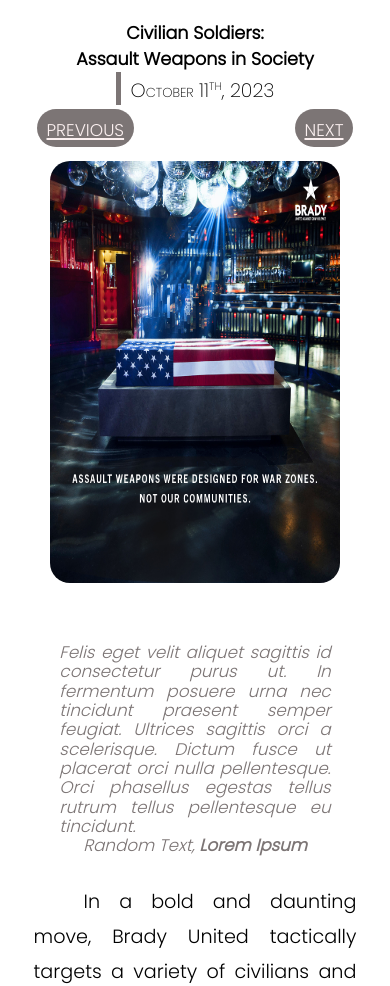
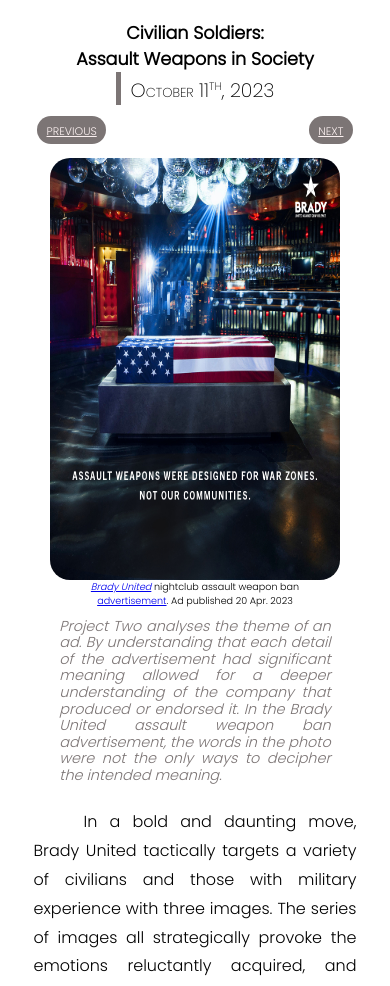
Before and after one commit to rickibeckless/EnglishCompI-PortfolioApp, a website: page public/pages/projects/civilian-soldiers.html in a window 390 px wide. Shown: the part 81-1067 px from the top of the page. Drawn offline with Linux system fonts and the light colour scheme.

Commit message:
project styling

```diff
--- a/public/css/pageStyles/projectStyles/projectStyles.css
+++ b/public/css/pageStyles/projectStyles/projectStyles.css
@@ -109,7 +109,6 @@
 
     display: flex;
     flex-direction: column;
-    /* align-items: center; */
 
     padding: 2% 4%;
 
@@ -119,15 +118,24 @@
 
 figure {
     display: flex;
-    justify-content: center;
     width: 100%;
     height: 100%;
+    flex-direction: column;
+    align-items: center;
+    flex-wrap: wrap;
 }
 
 .content-img {
     width: 90%;
     height: 50vh;
     border-radius: 20px;
+}
+
+.c-img-caption {
+    font-size: 1rem;
+    width: 80%;
+    text-indent: 0;
+    text-align: center;
 }
 
 .content-intro {
@@ -138,8 +146,7 @@
     color: #7C7575;
 
     padding: 0 8%;
-    margin-top: 60px;
-    margin-bottom: 5px;
+    margin-top: 3%;
 }
 
 .bq-footer {
@@ -155,3 +162,28 @@
     line-height: 180%;
     font-size: 1.2rem;
 }
+
+@media (max-width: 500px) {
+    .content-intro {
+        font-size: .9rem;
+    }
+    .content-text p {
+        font-size: 1rem;
+    }
+    .project-links {
+        margin-top: 2%;
+    }
+    .btn-link {
+        font-size: 1rem;
+    }
+    .c-img-caption {
+        font-size: .6rem;
+    }
+}
+
+@media (min-width: 500px) {
+    .content-img {
+        width: 90%;
+        height: 95vh;
+    }
+}
--- a/public/css/pageStyles/projectStyles/wTwoStyles.css
+++ b/public/css/pageStyles/projectStyles/wTwoStyles.css
@@ -1,13 +1,14 @@
 .cite-holder {
-    border: 2px solid black;
-    margin-top: 10%;
+    border: 1vw outset #4d47479c;
+    border-radius: 18%;
+    box-shadow: 0px 0px 20px 2px #5a5555;
+    margin-top: 5vw;
     padding: 1% 4%;
     display: flex;
     flex-wrap: wrap;
     flex-direction: column;
     width: -moz-fit-content;
     width: fit-content;
-    overflow: scroll;
     text-indent: 0;
     word-wrap: break-word;
     text-align: left;
--- a/public/pages/projects/civilian-soldiers.html
+++ b/public/pages/projects/civilian-soldiers.html
@@ -55,17 +55,17 @@
                 </div>
                 <div class="project-content">
                     <figure>
-                        <img class="content-img" src="../../imgs/projectImgs/Brady-Nightclub.jpg" alt="brady united assault weapon ban advertisement">
-                        <figcaption class="c-img-caption"></figcaption>
+                        <img class="content-img" src="../../imgs/projectImgs/Brady-Nightclub.jpg" alt="brady united assault weapon ban advertisement picturing American flag draped casket in a nightclub">
+                        <figcaption class="c-img-caption"><a href="https://www.bradyunited.org/"><em>Brady United</em></a> nightclub assault weapon ban <a href="https://www.bradyunited.org/act/ban-weapons-war">advertisement</a>. Ad published 20 Apr. 2023</figcaption>
                     </figure>
                     <blockquote class="content-intro">
                         <p class="bq-text">
-                            Felis eget velit aliquet sagittis id consectetur purus ut. In fermentum posuere urna
-                            nec tincidunt praesent semper feugiat. Ultrices sagittis orci a scelerisque. Dictum
-                            fusce ut placerat orci nulla pellentesque. Orci phasellus egestas tellus rutrum
-                            tellus pellentesque eu tincidunt.
+                            Project Two analyses the theme of an ad. By understanding that each detail of the advertisement
+                            had significant meaning allowed for a deeper understanding of the company that produced or
+                            endorsed it. In the Brady United assault weapon ban advertisement, the words in the photo were
+                            not the only ways to decipher the intended meaning.
                         </p>
-                        <footer class="bq-footer">Random Text, <strong>Lorem Ipsum</strong></footer>
+                        <footer class="bq-footer"><strong></strong></footer>
                     </blockquote>
                     <div class="content-text">
                         <p>
```
